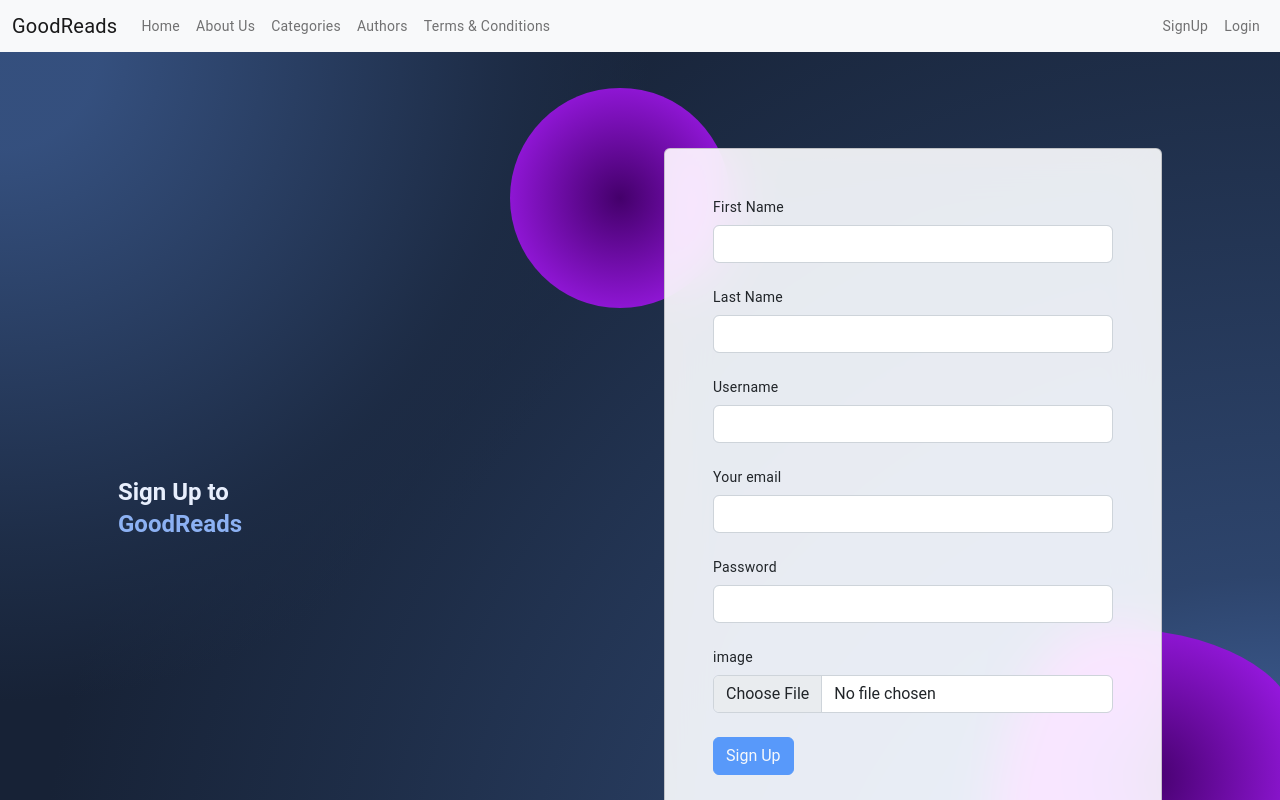
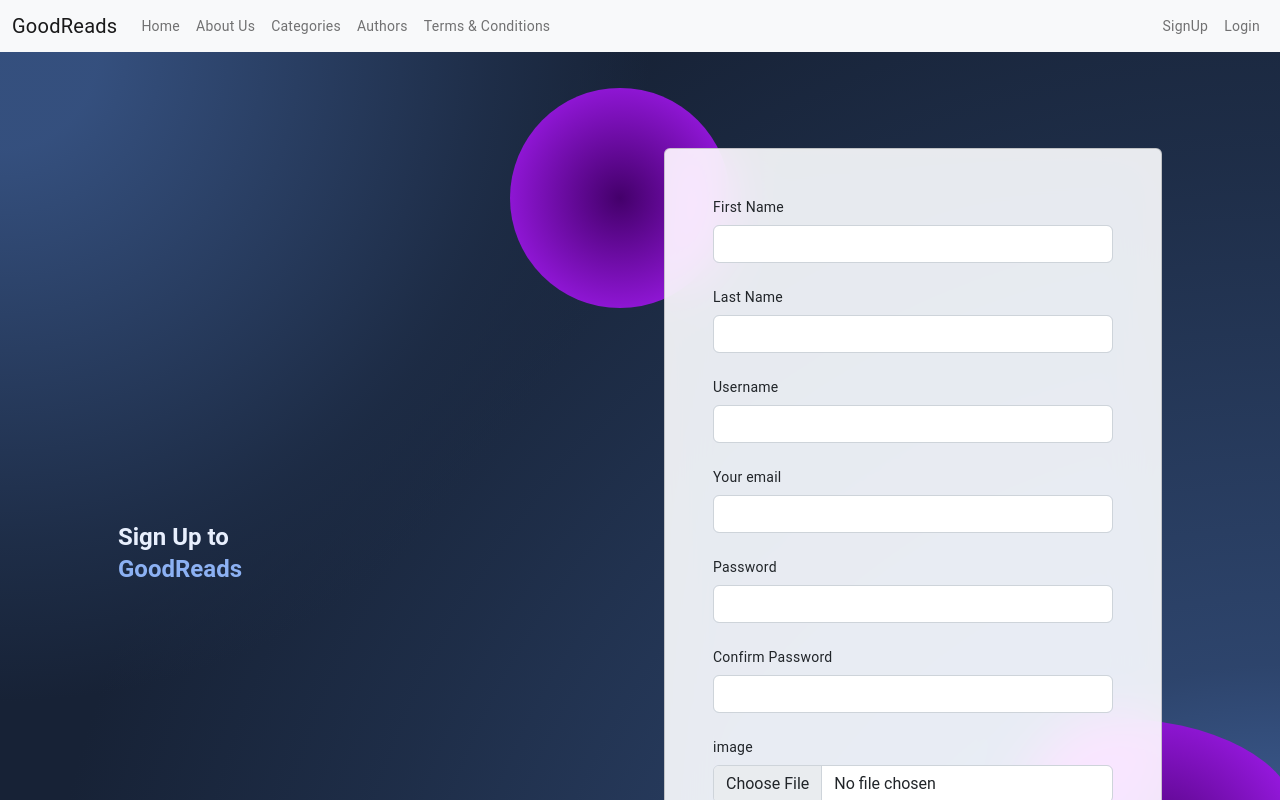
Before and after one commit to rAboegila/GoodReads-FrontEnd, an Angular app: page /register in a window 1280 px wide. Shown: the top 800 px of the page. Built offline with nearby package versions, Linux system fonts and the light colour scheme.

Commit message:
confirm password field with validations

```diff
--- a/src/app/components/home/home.component.css
+++ b/src/app/components/home/home.component.css
@@ -0,0 +1,8 @@
+.carousel {
+    /* background: linear-gradient(rgba(147, 127, 129, .5), rgba(147, 127, 129, .8)), url(https://images.pexels.com/photos/904616/pexels-photo-904616.jpeg?auto=compress&cs=tinysrgb&w=1260&h=750&dpr=1); */
+    height: 100vh;
+    background-position: center;
+    background-repeat: no-repeat;
+    background-size: cover;
+    overflow-y: hidden;
+}
--- a/src/app/components/home/home.component.html
+++ b/src/app/components/home/home.component.html
@@ -1 +1,36 @@
-<p>home works!</p>
+<!-- <section class="carousel">
+    <div id="carouselExampleAutoplaying" class="carousel slide" data-bs-ride="carousel">
+        <div class="carousel-inner">
+            <div class="carousel-item active">
+                <img src="../../../assets/images/photo-1575220360526-be964710f279.avif" class="d-block w-100" alt="...">
+                <div class="carousel-caption d-none d-md-block">
+                    <h5>First slide label</h5>
+                    <p>Some representative placeholder content for the first slide.</p>
+                </div>
+            </div>
+            <div class="carousel-item">
+                <img src="../../../assets/images/slider5.avif" class="d-block w-100" alt="...">
+            </div>
+            <div class="carousel-item">
+                <img src="../../../assets/images/slider4.avif" class="d-block w-100" alt="...">
+            </div>
+        </div>
+        <button class="carousel-control-prev" type="button" data-bs-target="#carouselExampleAutoplaying"
+            data-bs-slide="prev">
+            <span class="carousel-control-prev-icon" aria-hidden="true"></span>
+            <span class="visually-hidden">Previous</span>
+        </button>
+        <button class="carousel-control-next" type="button" data-bs-target="#carouselExampleAutoplaying"
+            data-bs-slide="next">
+            <span class="carousel-control-next-icon" aria-hidden="true"></span>
+            <span class="visually-hidden">Next</span>
+        </button>
+    </div>
+</section>
+ -->
+
+<section class="popular-books">
+    <div class="container">
+
+    </div>
+</section>
--- a/src/app/components/register/register.component.html
+++ b/src/app/components/register/register.component.html
@@ -62,8 +62,11 @@
 
                             <input name="username" formControlName="username" id="username" type="text"
                                 class="form-control" required minlength="3" maxlength="20"
-                                [ngClass]="myForm.get('username')?.touched ? myForm.get('username')?.errors?.['minlength'] || myForm.get('username')?.errors?.['maxlength'] ? 'not-valid' : 'valid' : ''" />
+                                [ngClass]="myForm.get('username')?.touched ? myForm.get('username')?.errors?.['required'] || myForm.get('username')?.errors?.['minlength'] || myForm.get('username')?.errors?.['maxlength'] ? 'not-valid' : 'valid' : ''" />
 
+                            <p *ngIf="myForm.get('username')?.touched && myForm.get('username')?.errors?.['required']"
+                                class="text-danger">
+                                Username is required</p>
                             <p *ngIf="myForm.get('username')?.touched && myForm.get('username')?.errors?.['minlength']"
                                 class="text-danger">
                                 Username minLength is 3 characters</p>
@@ -102,11 +105,27 @@
                                 Password minLength is 8 characters</p>
                         </div>
 
+                        <!-- Confirm Password input -->
+                        <div class="form-outline mb-4">
+                            <label class="form-label" for="password">Confirm Password</label>
+                            <input name="confirmPassword" formControlName="confirmPassword" id="confirmPassword"
+                                type="password" class="form-control" required minlength="6"
+                                [ngClass]="myForm.get('confirmPassword')?.touched ? myForm.get('confirmPassword')?.errors?.['required'] || myForm.get('confirmPassword')?.errors?.['minlength'] || passwordMatchError ? 'not-valid' : 'valid' : ''" />
+                            <p *ngIf="myForm.get('confirmPassword')?.touched && myForm.get('confirmPassword')?.errors?.['required']"
+                                class="text-danger">
+                                Password is required</p>
+                            <p *ngIf="myForm.get('confirmPassword')?.touched && myForm.get('confirmPassword')?.errors?.['minlength']"
+                                class="text-danger">
+                                Password minLength is 8 characters</p>
+                            <p *ngIf="myForm.get('confirmPassword')?.touched && passwordMatchError" class="text-danger">
+                                Password does not match</p>
+                        </div>
+
                         <!-- Image input -->
                         <div class="form-outline mb-4">
                             <label class="form-label" for="image">image</label>
-                            <input name="image" id="image" type="file"
-                                class="form-control" (change)="uploadImage($event)"/>
+                            <input name="image" id="image" type="file" class="form-control"
+                                (change)="uploadImage($event)" />
                         </div>
 
 
--- a/src/app/components/register/register.component.ts
+++ b/src/app/components/register/register.component.ts
@@ -4,6 +4,21 @@ import { Router } from '@angular/router';
 import { first } from 'rxjs';
 import { User } from 'src/app/_models/User';
 import { UserService } from 'src/app/_services/user.service';
+
+import { AbstractControl, ValidationErrors, ValidatorFn } from '@angular/forms';
+
+export class CustomValidators {
+  static MatchValidator(source: string, target: string): ValidatorFn {
+    return (control: AbstractControl): ValidationErrors | null => {
+      const sourceCtrl = control.get(source);
+      const targetCtrl = control.get(target);
+
+      return sourceCtrl && targetCtrl && sourceCtrl.value !== targetCtrl.value
+        ? { mismatch: true }
+        : null;
+    };
+  }
+}
 
 @Component({
   selector: 'app-register',
@@ -21,10 +36,13 @@ export class RegisterComponent {
     this.myForm = new FormGroup({
       firstName: new FormControl(null, [Validators.required, Validators.minLength(3), Validators.maxLength(20)]),
       lastName: new FormControl(null, [Validators.required, Validators.minLength(3), Validators.maxLength(20)]),
-      username: new FormControl(null, [Validators.minLength(3), Validators.maxLength(20)]),
+      username: new FormControl(null, [Validators.required, Validators.minLength(3), Validators.maxLength(20)]),
       email: new FormControl(null, [Validators.required, Validators.email]),
       password: new FormControl(null, [Validators.required, Validators.minLength(8)]),
-    });
+      confirmPassword: new FormControl(null, [Validators.required, Validators.minLength(8)]),
+    },
+      [CustomValidators.MatchValidator('password', 'confirmPassword')]
+    );
   }
 
   submitForm() {
@@ -34,6 +52,7 @@ export class RegisterComponent {
     formData.append('username', this.myForm.get('username')?.value);
     formData.append('email', this.myForm.get('email')?.value);
     formData.append('password', this.myForm.get('password')?.value);
+    formData.append('confirmPassword', this.myForm.get('confirmPassword')?.value);
     formData.append('image', this.image);
 
     this._userService.register(formData)
@@ -54,4 +73,12 @@ export class RegisterComponent {
       this.image = file;
     }
   }
+
+  get passwordMatchError() {
+    return (
+      this.myForm.getError('mismatch') &&
+      this.myForm.get('confirmPassword')?.touched
+    );
+  }
+
 }
```
